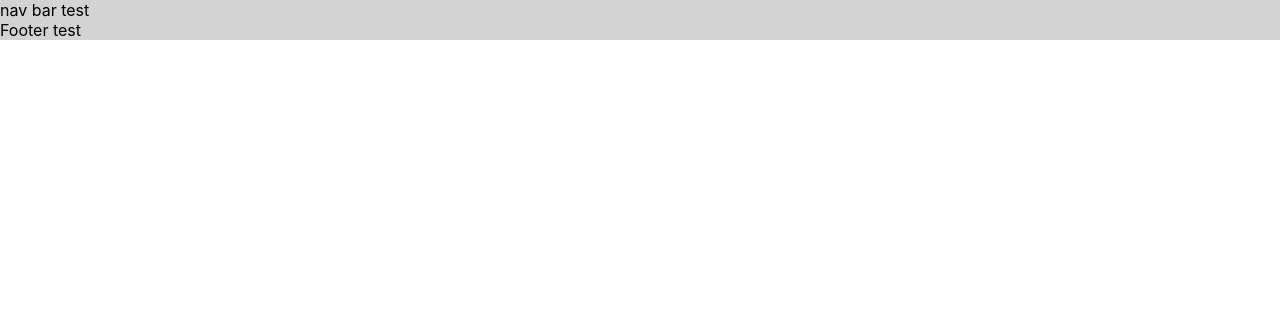
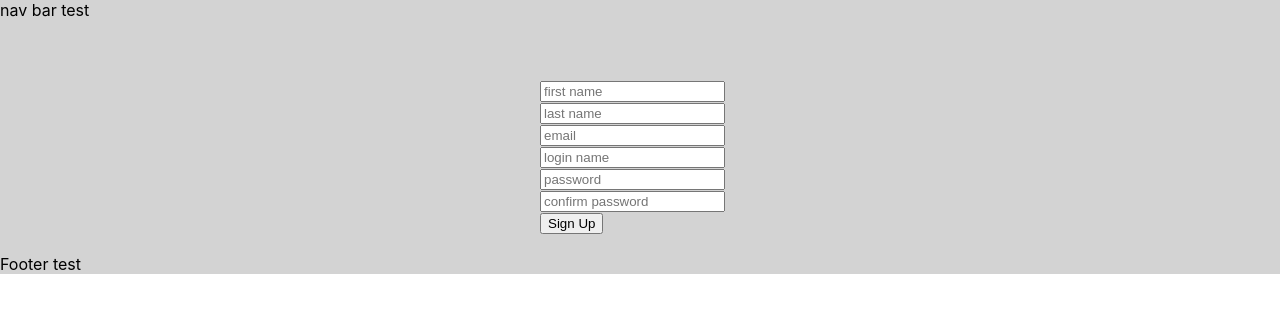
Before and after one commit to Receipt-Tracking-App/receipt-frontend, a React (Create React App) app: page /signUp in a window 1280 px wide. Shown: the top 312 px of the page. Built offline with nearby package versions, Linux system fonts and the light colour scheme.

Commit message:
connected axios with backend

```diff
--- a/src/App.js
+++ b/src/App.js
@@ -17,7 +17,7 @@ function App() {
     <AppDiv className="App">
       <NavBar />
       <Route path='/login' component={Login} />
-      <Route path='SignUp' component={SignUp} />
+      <Route path='/signUp' component={SignUp} />
       <PrivateRoute path='/receiptlist' component={ReceiptList} />
       <Footer />
     </AppDiv>
--- a/src/components/Login.js
+++ b/src/components/Login.js
@@ -5,11 +5,11 @@ import styled from 'styled-components'
 import { userLogin } from '../utils/actions'
 
 const initialCredentials = {
-    username: '',
+    userId: '',
     password: ''
 }
 
-function Login({ userLogin }) {
+function Login({ userLogin, history }) {
     const [credentials, setCredentials] = useState(initialCredentials)
 
     function handleChange(e) {
@@ -23,7 +23,7 @@ function Login({ userLogin }) {
 
     function callLogin(e) {
         e.preventDefault()
-        userLogin()
+        userLogin(credentials, history)
     }
 
     return (
@@ -33,9 +33,9 @@ function Login({ userLogin }) {
             <form onSubmit={callLogin}>
                 <input
                     type="text"
-                    name="username"
-                    value={credentials.username}
-                    placeholder="login name"
+                    name="userId"
+                    value={credentials.userId}
+                    placeholder="username or email"
                     onChange={handleChange}
                 />
                 <input
--- a/src/components/SignUp.js
+++ b/src/components/SignUp.js
@@ -7,10 +7,13 @@ import { postUser } from '../utils/actions'
 const initialCredentials = {
     username: '',
     password: '',
-    confirmPassword: ''
+    confirmPassword: '',
+    firstName: '',
+    lastName: '',
+    email: ''
 }
 
-function SignUp({ postUser }) {
+function SignUp({ postUser, history }) {
 
     const [credentials, setCredentials] = useState(initialCredentials)
 
@@ -25,7 +28,7 @@ function SignUp({ postUser }) {
 
     function callSignUp(e) {
         e.preventDefault()
-        postUser(credentials)
+        postUser(credentials, history)
     }
 
     return (
@@ -33,6 +36,27 @@ function SignUp({ postUser }) {
             <br/>
             <br/>
             <form onSubmit={callSignUp}>
+                <input
+                    type="text"
+                    name="firstName"
+                    value={credentials.firstName}
+                    placeholder="first name"
+                    onChange={handleChange}
+                />
+                <input
+                    type="text"
+                    name="lastName"
+                    value={credentials.lastName}
+                    placeholder="last name"
+                    onChange={handleChange}
+                />
+                <input
+                    type="email"
+                    name="email"
+                    value={credentials.email}
+                    placeholder="email"
+                    onChange={handleChange}
+                />
                 <input
                     type="text"
                     name="username"
@@ -49,12 +73,12 @@ function SignUp({ postUser }) {
                 />
                 <input
                     type="password"
-                    name="confirmpassword"
+                    name="confirmPassword"
                     value={credentials.confirmPassword}
                     placeholder='confirm password'
                     onChange={handleChange}
                 />
-                <button>Log in</button>
+                <button>Sign Up</button>
             </form>
         </SignUpDiv>
     )
--- a/src/utils/actions.js
+++ b/src/utils/actions.js
@@ -5,17 +5,18 @@ import { axiosWithAuth } from './axiosWithAuth'
 export const SIGNUP_USER_START = 'SIGNUP_USER_START'
 export const SIGNUP_USER_SUCCESS = 'SIGNUP_USER_SUCCESS'
 export const SIGNUP_USER_FAILURE = 'SIGNUP_USER_FAILURE'
-export const postUser = (credentials) => dispatch => {
+export const postUser = (credentials, history) => dispatch => {
     dispatch({ type: SIGNUP_USER_START})
     axios
-        .post('PLACEHOLDER!!!!', credentials) // fill in URL
+        .post('https://lambda-receipt-tracker.herokuapp.com/api/auth/register', credentials)
         .then(res => {
             console.log(res)
-            dispatch({ type: SIGNUP_USER_SUCCESS, payload: res.data})
+            dispatch({ type: SIGNUP_USER_SUCCESS})
+            history.push('/receiptlist')
         })
         .catch(err => {
-            console.log(`unable to load games data: ${err}`)
-            dispatch({ type: SIGNUP_USER_FAILURE, payload: err})
+            console.log(`unable to register user data: ${err.message}`)
+            dispatch({ type: SIGNUP_USER_FAILURE, payload: err.message})
         })
 }
 
@@ -24,16 +25,17 @@ export const postUser = (credentials) => dispatch => {
 export const LOGIN_USER_START = 'LOGIN_USER_START'
 export const LOGIN_USER_SUCCESS = 'LOGIN_USER_SUCCESS'
 export const LOGIN_USER_FAILURE = 'LOGIN_USER_FAILURE'
-export const userLogin = credentials => dispatch => {
+export const userLogin = (credentials, history) => dispatch => {
     dispatch({ type: LOGIN_USER_START})
     axios
-        .post('PLACEHOLDER!!!!', credentials) // fill in URL
+        .post('https://lambda-receipt-tracker.herokuapp.com/api/auth/login', credentials)
         .then(res => {
             console.log(res)
-            dispatch({ type: LOGIN_USER_SUCCESS, payload: res.data})
+            dispatch({ type: LOGIN_USER_SUCCESS, payload: res.data.token})
+            history.push('/receiptlist')
         })
         .catch(err => {
-            console.log(`unable to load games data: ${err}`)
+            console.log(`unable to load user data: ${err}`)
             dispatch({ type: LOGIN_USER_FAILURE, payload: err})
         })
 }
@@ -42,16 +44,16 @@ export const userLogin = credentials => dispatch => {
 export const FETCHING_RECEIPTS_START = 'FETCHING_RECEIPTS_START'
 export const FETCHING_RECEIPTS_SUCCESS = 'FETCHING_RECEIPTS_SUCCESS'
 export const FETCHING_RECEIPTS_FAILURE = 'FETCHING_RECEIPTS_FAILURE'
-export const getReceipts = () => dispatch => {
+export const getReceipts = (userId) => dispatch => {
     dispatch({ type: FETCHING_RECEIPTS_START})
     axiosWithAuth()
-        .get('PLACEHOLDER!!!!') // fill in URL
+        .get(`https://lambda-receipt-tracker.herokuapp.com/api/receipts/users/${userId}`)
         .then(res => {
             console.log(res)
             dispatch({ type: FETCHING_RECEIPTS_SUCCESS, payload: res.data})
         })
         .catch(err => {
-            console.log(`unable to load games data: ${err}`)
+            console.log(`unable to load receipts data: ${err}`)
             dispatch({ type: FETCHING_RECEIPTS_FAILURE, payload: err})
         })
 }
@@ -60,16 +62,16 @@ export const getReceipts = () => dispatch => {
 export const POSTING_RECEIPT_START = 'POSTING_RECEIPT_START'
 export const POSTING_RECEIPT_SUCCESS = 'POSTING_RECEIPT_SUCCESS'
 export const POSTING_RECEIPT_FAILURE = 'POSTING_RECEIPT_FAILURE'
-export const postReceipt = () => dispatch => {
+export const postReceipt = (newReceipt) => dispatch => {
     dispatch({ type: POSTING_RECEIPT_START})
     axiosWithAuth()
-        .post('PLACEHOLDER!!!!') // fill in URL
+        .post('https://lambda-receipt-tracker.herokuapp.com/api/receipts', newReceipt)
         .then(res => {
             console.log(res)
             dispatch({ type: POSTING_RECEIPT_SUCCESS, payload: res.data})
         })
         .catch(err => {
-            console.log(`unable to load games data: ${err}`)
+            console.log(`unable to post receipts data: ${err}`)
             dispatch({ type: POSTING_RECEIPT_FAILURE, payload: err})
         })
 }
--- a/src/utils/axiosWithAuth.js
+++ b/src/utils/axiosWithAuth.js
@@ -1,10 +1,16 @@
 import axios from 'axios';
+
+axios.interceptors.response.use(res => {
+  if (res.data.token) {
+    localStorage.setItem("token", res.data.token)
+  }
+  return res
+})
 
 export const axiosWithAuth = () => {
   const token = localStorage.getItem('token');
 
   return axios.create({
-    baseURL: 'PLACEHOLDER!!!!',
     headers: {
       authorization: token
     }
--- a/src/utils/reducer.js
+++ b/src/utils/reducer.js
@@ -30,7 +30,6 @@ export const reducer = (state = initialState, action) => {
             return {
                 ...state,
                 isFetching: false,
-                user: action.payload  // update once i have backend info
             }
         case SIGNUP_USER_FAILURE:
             return {
@@ -48,7 +47,6 @@ export const reducer = (state = initialState, action) => {
             return {
                 ...state,
                 isFetching: true,
-                user: action.payload  // update once i have backend info
             }
         case LOGIN_USER_FAILURE:
             return {
```
